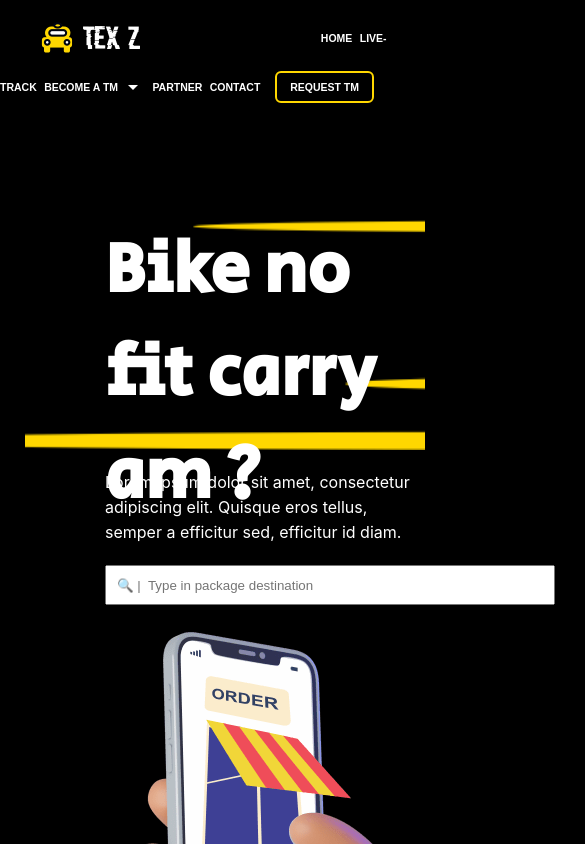
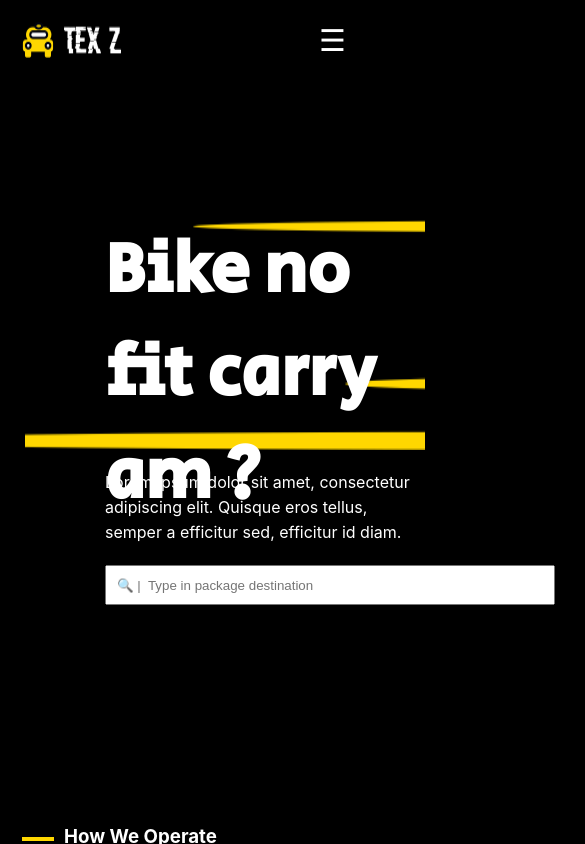
Before and after one commit to Tobbeycc1/abcde, a React (Create React App) app: page / in a window 390 px wide. Shown: the top 844 px of the page, 585 px wide, since content can reach past the window. Built offline with nearby package versions, Linux system fonts and the light colour scheme.

Commit message:
fixed Hamburger menu, perfecting the media Query next

```diff
--- a/package.json
+++ b/package.json
@@ -15,8 +15,10 @@
     "react": "^18.0.0",
     "react-calendar": "^3.7.0",
     "react-dom": "^18.0.0",
+    "react-responsive": "^9.0.0-beta.6",
     "react-router-dom": "^6.3.0",
     "react-scripts": "5.0.0",
+    "react-time-picker": "^4.5.0",
     "web-vitals": "^2.1.4"
   },
   "scripts": {
--- a/src/App.js
+++ b/src/App.js
@@ -6,17 +6,30 @@ import Homepage from "./pages/HomePage";
 import Livetrack from "./pages/livetrack";
 import { useState } from "react";
 import Partner from "./Partner";
-
+import MediaQuery from 'react-responsive'
+import NotLaptop from "./notLaptopMedia";
+import classes from './App.module.css'
+import Logo from './images/Logo.png'
 
 
 function App() {
 const [modalIsOpen, setModalisOpen]= useState(false)
+const [mobileHeaderIsOpen, setMobileHeaderOpen]= useState(false)
 
   function ShowModal() {
 
     console.log('Showing');
     setModalisOpen(!modalIsOpen)
+    setMobileHeaderOpen(false)
 
+}
+function ShowMobileHeader() {
+  setMobileHeaderOpen(!mobileHeaderIsOpen)
+
+}
+function DontShowMobileHeader() {
+  setMobileHeaderOpen(false)
+  setModalisOpen(false)
 }
 
 function DontShowModal() {
@@ -27,9 +40,27 @@ function DontShowModal() {
 
  return(
  <div>
+   <MediaQuery minWidth={1000}>
+   <Header onBecomeAPartnerClick={ShowModal} onHomeClick={DontShowModal} onLiveTrackClick={DontShowModal} onPartnerClick={DontShowModal} onContactClick={DontShowModal} onRequestTMClick={DontShowModal}/>
+   </MediaQuery>
+
+   <MediaQuery maxWidth={999}>
+     <div className={classes.notLaptopHeader}>
+     <div className={classes.header}>
+         <img src={Logo} className={classes.Logo} alt="Logo" />
+            <div className={classes.navCon}>
+            <p className={classes.hamburgerButton} onClick={ShowMobileHeader}>&#9776;</p>
+            </div>
+        </div>
+        {mobileHeaderIsOpen &&  <NotLaptop onBecomeAPartnerClick={ShowModal} onHomeClick={DontShowMobileHeader} onLiveTrackClick={DontShowMobileHeader} onPartnerClick={DontShowMobileHeader} onContactClick={DontShowMobileHeader} onRequestTMClick={DontShowMobileHeader}/> }
+
+     </div>
+
+   </MediaQuery>
+
   {modalIsOpen &&  <BecomeAPartner onClick={DontShowModal}/>
   }
-  <Header onBecomeAPartnerClick={ShowModal} onHomeClick={DontShowModal} onLiveTrackClick={DontShowModal} onPartnerClick={DontShowModal} onContactClick={DontShowModal} onRequestTMClick={DontShowModal}/>
+
   <Routes>
     <Route path="/" element={<Homepage />}/>
     <Route path="/live-track" element={<Livetrack/>}/>
--- /dev/null
+++ b/src/App.module.css
@@ -0,0 +1,30 @@
+.notLaptopHeader{
+    position: fixed;
+    z-index: 1300;
+
+}
+
+.header{
+    display: flex;
+    width: 100vw;
+    background: var(--black);
+}
+.navCon{
+    margin: 22px;
+    margin-left: auto;
+
+}
+
+  .hamburgerButton{
+      font-size: 30px;
+      cursor: pointer;
+      margin-right: 22px;
+  }
+  .Logo {
+    margin: 22px;
+    margin-left: 22px;
+
+    vertical-align: middle;
+    display: inline-block;
+    width: 99px;
+  }
--- a/src/Partner.js
+++ b/src/Partner.js
@@ -1,6 +1,7 @@
 import PartnersForm from "./partnersForm"
 import classes from './Partner.module.css'
 import CalendarA from "./componet/Calendar"
+
 
 function Partner(props) {
     return(
@@ -19,10 +20,7 @@ function Partner(props) {
               <CalendarA/>
            </div>
 
-           <div className={classes.calendarCon}>
-              <label className={classes.label}>Schedule Time</label> <br/> <br/>
-              <CalendarA/>
-           </div>
+
             </div>
 
 
--- a/src/Partner.module.css
+++ b/src/Partner.module.css
@@ -2,6 +2,8 @@
   position: absolute;
   top: 18vh;
   left: 5%;
+  right: 5%
+  ;
   z-index: -2;
 }
 .label {
@@ -14,6 +16,7 @@
   margin-right: 50px;
   text-align: left;
   margin-bottom: 50px;
+
 }
 .formCon {
   display: inline-block;
@@ -23,5 +26,6 @@
 
 }
 .center{
+  width: 100%;
   text-align: center;
 }
--- a/src/componet/BecomeAPartner.module.css
+++ b/src/componet/BecomeAPartner.module.css
@@ -8,6 +8,7 @@
     background-position: center;
     background-size: cover;
     background-repeat: no-repeat;
+    cursor: pointer;
 
    animation-name: slideDown;
    animation-duration: 3s;
--- a/src/componet/header.js
+++ b/src/componet/header.js
@@ -7,12 +7,16 @@ function Header(props) {
     return(
 <div className={classes.header}>
  <img src={Logo} className={classes.Logo} alt="Logo" />
-<Link to='/' className={classes.nav} onClick={props.onHomeClick}>HOME</Link>
+
+    <div className={classes.navCon}>
+        <Link to='/' className={classes.nav} onClick={props.onHomeClick}>HOME</Link>
 <Link to='/live-track' className={classes.nav} onClick={props.onLiveTrackClick}>LIVE-TRACK</Link>
 <span onClick={props.onBecomeAPartnerClick} className={classes.nav}>BECOME A TM <span className={classes.icon}><i class="material-icons ">arrow_drop_down</i></span></span>
 <Link to='/partner' className={classes.nav} onClick={props.onPartnerClick}>PARTNER</Link>
 <Link to='/contact' className={classes.nav} onClick={props.onContactClick}>CONTACT</Link>
 <Link to='/request-tm' className={classes.navreq} onClick={props.onRequestTMClick}>REQUEST TM</Link>
+    </div>
+
 
 </div>
     )
--- a/src/componet/underlinedform.js
+++ b/src/componet/underlinedform.js
@@ -9,6 +9,7 @@ function Underlinedform(props) {
 
 
 
+
             </form>
         </div>
     )
--- a/src/header.module.css
+++ b/src/header.module.css
@@ -6,16 +6,24 @@
 
 .header {
   background: var(--black);
-  color: green;
+  color: white;
   vertical-align: middle;
   text-align: left;
   position: fixed;
   width: 100%;
+  display: flex;
+}
+.navCon{
+  text-align: right;
+  width: 100%;
+  display: inline-block;
+  vertical-align: middle;
+  margin: 22px;
 }
 .Logo {
   margin: 22px;
   margin-left: 40.625px;
-  margin-right: 46.463%;
+
   vertical-align: middle;
   display: inline-block;
   width: 99px;
--- /dev/null
+++ b/src/notLaptopMedia.js
@@ -0,0 +1,20 @@
+import { Link } from 'react-router-dom'
+
+import classes from './notLaptopMedia.module.css'
+
+
+
+function NotLaptop(props) {
+    return(
+        <div className={classes.navCon}>
+        <Link to='/' className={classes.nav} onClick={props.onHomeClick}><span className={classes.icon}><i class="fa fa-home" ></i></span> HOME</Link>
+        <Link to='/live-track' className={classes.nav} onClick={props.onLiveTrackClick}><span className={classes.icon}><i class="fa fa-car" ></i></span>LIVE-TRACK</Link>
+        <span onClick={props.onBecomeAPartnerClick} className={classes.nav}><span className={classes.icon}><i class="fa fa-user-check" ></i></span>BECOME A TM</span>
+        <Link to='/partner' className={classes.nav} onClick={props.onPartnerClick}><span className={classes.icon}><i class="fa fa-user-friends" ></i></span>PARTNER</Link>
+        <Link to='/contact' className={classes.nav} onClick={props.onContactClick}><span className={classes.icon}><i class="fa fa-user-circle" ></i></span>CONTACT</Link>
+        <Link to='/request-tm' className={classes.navreq} onClick={props.onRequestTMClick}>REQUEST TM</Link>
+        </div>
+
+            )
+}
+export default NotLaptop
--- /dev/null
+++ b/src/notLaptopMedia.module.css
@@ -0,0 +1,88 @@
+.navCon{
+  position: fixed;
+  padding-top: 20px;
+  background: var(--black);
+  background: white;
+  width: 35vw;
+  height: 100vh;
+  animation-name: SlidingNavbar;
+  animation-duration: 1s;
+
+  animation-timing-function: ease-in-out;
+}
+
+@keyframes SlidingNavbar{
+  0%{
+     left: -300px;
+  }
+  100%{
+      left: 0px;
+
+  }
+
+}
+
+
+
+  .nav {
+    color: white;
+    color: var(--black);
+    text-decoration: none;
+    font-family: Arial, Helvetica, sans-serif;
+    font-size: 10.5px;
+    font-weight: bold;
+    margin: 50px 22px;
+    cursor: pointer;
+    display: block;
+  }
+
+  .nav:active {
+    padding-bottom: 6px;
+    border-bottom: 2px solid var(--yellow);
+  }
+  .nav:focus {
+    padding-bottom: 6px;
+    border-bottom: 2px solid var(--yellow);
+  }
+  .nav:hover {
+    padding-bottom: 6px;
+    border-bottom: 2px solid var(--yellow);
+  }
+
+  .navreq {
+    color: white;
+    color: var(--black);
+    text-decoration: none;
+    font-family: Arial, Helvetica, sans-serif;
+    font-size: 10.5px;
+    font-weight: bold;
+    margin-left: 1.9%;
+    margin-right: 1.9%;
+    /* border: 2px solid var(--yellow); */
+    padding: 8px 13px;
+    border-radius: 6px;
+    display: block;
+    width: 80%;
+    margin: 50px 22px;
+    background: var(--yellow);
+    text-align: center;
+    font-weight: 1000;
+    margin-right: 22px;
+
+  }
+
+  .icon {
+    vertical-align: middle;
+    color: black;
+    background: var(--black);
+    padding: 3px;
+  }
+  .material-icons{
+    color: black;
+  }
+
+  .icon{
+    color: var(--black);
+    vertical-align: middle;
+    margin-right: 10px;
+  }
--- a/src/pages/Homepage.module.css
+++ b/src/pages/Homepage.module.css
@@ -126,3 +126,8 @@ padding: 0px 22px;
   text-align: center;
 
 }
+@media screen and (max-width: 900px) {
+  .hand{
+    display: none;
+  }
+}
```
Also changed, not shown: 1 other file (tests, documents, lock files or other folders).
